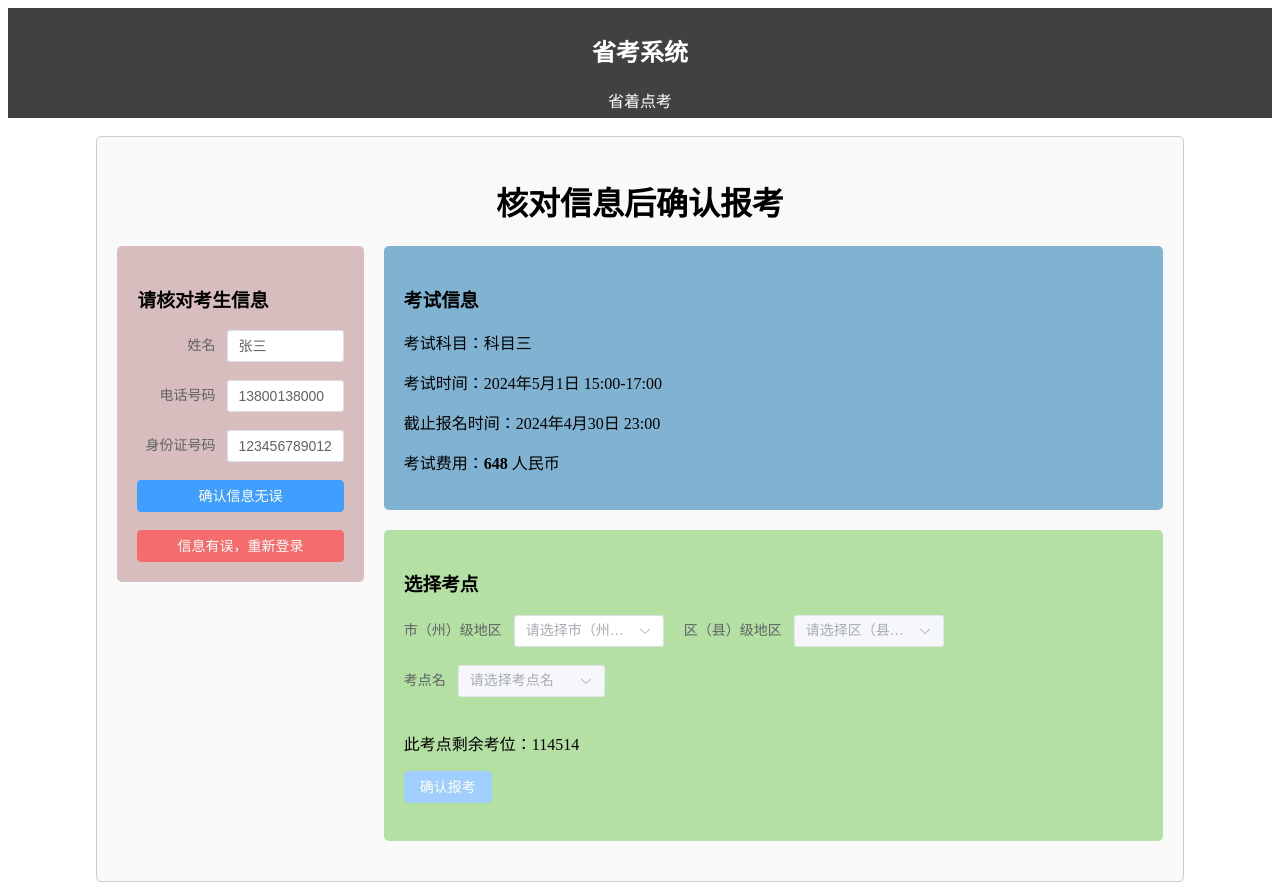
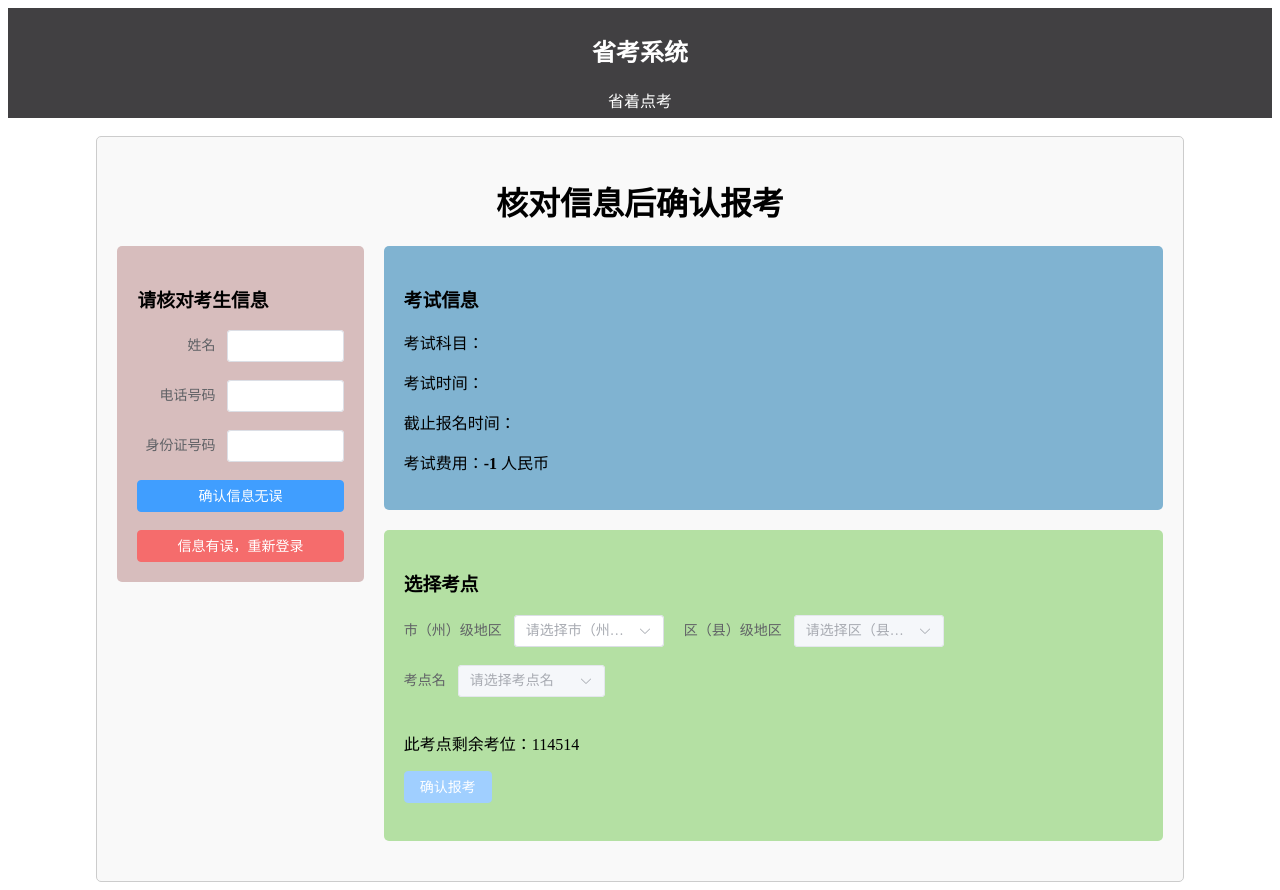
Before and after one commit to RTLiang/exam-manage-frontend, a Nuxt app: page /individual/confirm_exam in a window 1280 px wide. Built offline with nearby package versions, Linux system fonts and the light colour scheme.

Commit message:
Update base URL for axios requests, improve button style, and disable select dropdowns

```diff
--- a/axios.js
+++ b/axios.js
@@ -1,7 +1,7 @@
 import axios from 'axios';
 
 const api = axios.create({
-  baseURL: 'http://192.168.48.9:8080', // your base URL
+  baseURL: 'http://192.168.48.15:8080', // your base URL
 });
 
 export default api;
--- a/pages/admin/exam_manage.vue
+++ b/pages/admin/exam_manage.vue
@@ -34,6 +34,7 @@
             <el-button link type="primary" size="small" @click="handleClick">查看违规信息</el-button>
           </template>
         </el-table-column>
+
       </el-table>
     </div>
     <br>
--- a/pages/admin/exam_submit.vue
+++ b/pages/admin/exam_submit.vue
@@ -3,7 +3,7 @@
     <Admin />
     <div class="exam-submit-box">
         <br>
-        <h2>添加考试</h2>
+        <h2>新建考试</h2>
         <div class="exam-submit">
             <el-form ref="examForm" :model="exam" label-width="120px" style="max-width: 70%;">
                 <el-form-item label="考试科目">
--- a/pages/individual/confirm_exam.vue
+++ b/pages/individual/confirm_exam.vue
@@ -7,15 +7,15 @@
       <el-col :span="6">
         <div class="student-info">
           <h3>请核对考生信息</h3>
-          <el-form :model="student" label-width="90px">
+          <el-form label-width="90px">
             <el-form-item label="姓名">
-              <el-input v-model="student.name" readonly></el-input>
+              <el-input v-model="examineeName" readonly></el-input>
             </el-form-item>
             <el-form-item label="电话号码">
-              <el-input v-model="student.phone" readonly></el-input>
+              <el-input v-model="examineePhone" readonly></el-input>
             </el-form-item>
             <el-form-item label="身份证号码">
-              <el-input v-model="student.id" readonly></el-input>
+              <el-input v-model="examineeIDNumber" readonly></el-input>
             </el-form-item>
 
 
@@ -35,10 +35,10 @@
       <el-col :span="18">
         <div class="exam-info">
           <h3>考试信息</h3>
-          <p>考试科目：{{ exam.subject }}</p>
-          <p>考试时间：{{ exam.examTime }}</p>
-          <p>截止报名时间：{{ exam.deadline }}</p>
-          <p>考试费用：<b>{{ exam.fee }}</b> 人民币</p>
+          <p>考试科目：{{ examName }}</p>
+          <p>考试时间：{{ startExamTime }}</p>
+          <p>截止报名时间：{{ endApplyTime }}</p>
+          <p>考试费用：<b>{{ examPayment }}</b> 人民币</p>
         </div>
         <div class="exam-location">
           <h3>选择考点</h3>
@@ -47,7 +47,7 @@
               <el-col :span="7.5">
                 <el-form-item label="市（州）级地区">
                   <el-select v-model="location.city" placeholder="请选择市（州）级地区">
-                    <el-option v-for="city in cities" :key="city.value" :label="city.label" :value="city.value">
+                    <el-option v-for="city in cityNames" :key="city" :label="city" :value="city">
                     </el-option>
                   </el-select>
                 </el-form-item>
@@ -106,37 +106,28 @@
 </template>
 
 <script lang="ts">
+import api from '../../axios'; // Import the Axios instance
+
+export default {
 
 
-export default {
   data() {
     return {
-      student: {
-        name: '张三',
-        id: '123456789012345678',
-        phone: '13800138000'
-      },
-      exam: {
-        subject: '科目三',
-        examTime: '2024年5月1日 15:00-17:00',
-        deadline: '2024年4月30日 23:00',
-        fee: 648
-      },
+      endApplyTime: "",
+      examineeIDNumber: "",
+      examineePhone: "",
+      examName: "",
+      examineeName: "",
+      endExamTime: "",
+      startExamTime: "",
+      examPayment: -1,
       location: {
         city: '',
         district: '',
         name: '',
         seats: 114514
       },
-      cities: [
-        {
-          value: 'beijing',
-          label: '北京'
-        },
-        {
-          value: 'shanghai',
-          label: '上海'
-        }
+      cityNames: [
       ],
       districts: [
       ],
@@ -164,14 +155,28 @@ export default {
     showExamRules() {
       this.examRules = true;
     },
-    getDistrictsForCity(city) {
+    getDistrictsForCity(city: string) {
       // Implement this method to return the districts for the given city
       console.log(city + 'CITY');
     },
-    getExamPointsForDistrict(district) {
+    getExamPointsForDistrict(district: string) {
       // Implement this method to return the exam points for the given district
       console.log(district + 'DISTRICT');
     },
+    async fetchExamloc(userId) {
+      // Make API call to fetch exams for the given user ID
+      api.get(`/apply//${userId}`)
+        .then(response => {
+          this.examInfo = response.data.examInfoList;
+          this.examineeName = response.data.examineeName;
+          // 打印调试信息
+          // console.log(response.data);
+          // console.log(this.examInfo[0].endApplyTime);
+        })
+        .catch(error => {
+          console.error(error);
+        });
+    }
   }
 };
 </script>
--- a/pages/individual/select_exam.vue
+++ b/pages/individual/select_exam.vue
@@ -28,7 +28,6 @@
 <script>
 import moment from 'moment';
 import api from '../axios'; // Import the Axios instance
-import { useRouter } from 'vue-router';
 export default {
     data() {
         return {
@@ -59,7 +58,13 @@ export default {
             switch (subject.status) {
                 case 'not_selected':
                     this.selectSubject(subject);
-                    this.$router.push('./confirm_exam');
+                    this.$router.push({
+                        path: './confirm_exam',
+                        query: {
+                            examId: subject.examId,
+                            userId: this.$route.query.userId
+                        }
+                    });
                     break;
                 case 'selected':
                     this.payForSubject(subject);
@@ -76,6 +81,14 @@ export default {
         selectSubject(subject) {
             // 更新状态逻辑
             subject.status = 'selected';
+            // Make API call to update the subject status
+            api.post(`/examinee/select_subject/${subject.examId}`, { status: 'selected' })
+            .then(response => {
+                // Handle the response
+            })
+            .catch(error => {
+                console.error(error);
+            });
         },
         payForSubject(subject) {
             // 更新状态逻辑
@@ -93,8 +106,8 @@ export default {
                     this.examInfo = response.data.examInfoList;
                     this.examineeName = response.data.examineeName;
                     // 打印调试信息
-                    // console.log(response.data);
-                    // console.log(this.examInfo[0].endApplyTime);
+                    console.log(response.data);
+                    console.log(this.examInfo[0].endApplyTime);
                 })
                 .catch(error => {
                     console.error(error);
```
